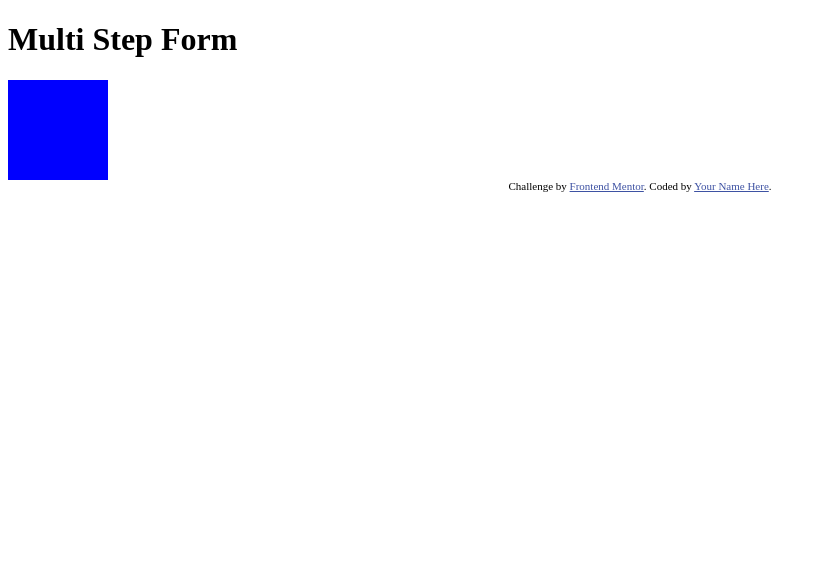
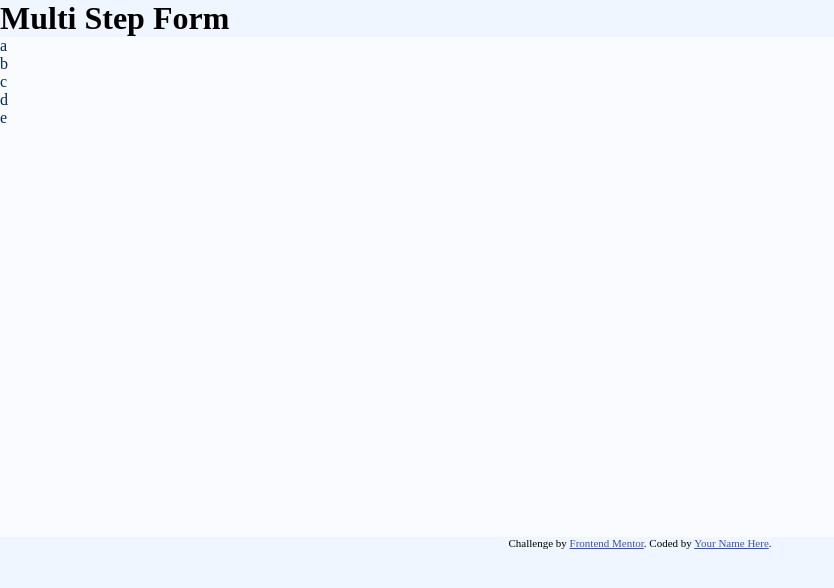
Before and after one commit to Ozgur2096/frontend-mentor-challenge2, a website built with webpack: page dist/index.html in a window 1280 px wide. Shown: the whole page, without its empty margins (0-834 px from the left). Built offline with nearby package versions, Linux system fonts and the light colour scheme.

Commit message:
sidebar.ts added

```diff
--- /dev/null
+++ b/src/components/sidebar/sidebar.css
@@ -0,0 +1,3 @@
+.sidebar {
+  color: var(--marine-blue);
+}
--- /dev/null
+++ b/src/components/sidebar/sidebar.ts
@@ -0,0 +1,11 @@
+// create main sidebar
+import './sidebar.css';
+
+export const createSidebar = (stepsArray: string[]) => {
+  const element = document.createElement('aside');
+
+  element.classList.add('sidebar');
+  element.innerHTML = `${stepsArray.join('')}`;
+
+  return element;
+};
--- /dev/null
+++ b/src/components/sidebarSubcomponents/sidebarSubcomponentsTemplate.ts
@@ -0,0 +1,3 @@
+class Step {
+  constructor() {}
+}
--- a/src/index.css
+++ b/src/index.css
@@ -1,6 +1,31 @@
+:root {
+  /* Primary Colors */
+  --marine-blue: hsl(213, 96%, 18%);
+  --purplish-blue: hsl(243, 100%, 62%);
+  --pastel-blue: hsl(228, 100%, 84%);
+  --light-blue: hsl(206, 94%, 87%);
+  --strawberry-red: hsl(354, 84%, 57%);
+  /* Neutral Colors */
+  --cool-gray: hsl(231, 11%, 63%);
+  --light-gray: hsl(229, 24%, 87%);
+  --magnolia: hsl(217, 100%, 97%);
+  --alabaster: hsl(231, 100%, 99%);
+  --white: hsl(0, 0%, 100%);
+}
+
+* {
+  box-sizing: border-box;
+  margin: 0;
+  padding: 0;
+}
+
+body {
+  background-color: var(--magnolia);
+}
+
 .container {
-  width: 100px;
-  height: 100px;
-  background-color: blue;
+  width: 900px;
+  height: 500px;
+  background-color: var(--alabaster);
   color: white;
 }
--- a/src/index.ts
+++ b/src/index.ts
@@ -1,5 +1,18 @@
 import './index.css';
+import { createSidebar } from './components/sidebar/sidebar';
+
+const dummyArray = [
+  '<div>a</div>',
+  '<div>b</div>',
+  '<div>c</div>',
+  '<div>d</div>',
+  '<div>e</div>',
+];
 
 const container = document.getElementById('container');
 
 container?.classList.add('container');
+
+const sidebar = createSidebar(dummyArray);
+
+container?.appendChild(sidebar);
```
Also changed, not shown: style.css (deleted).
